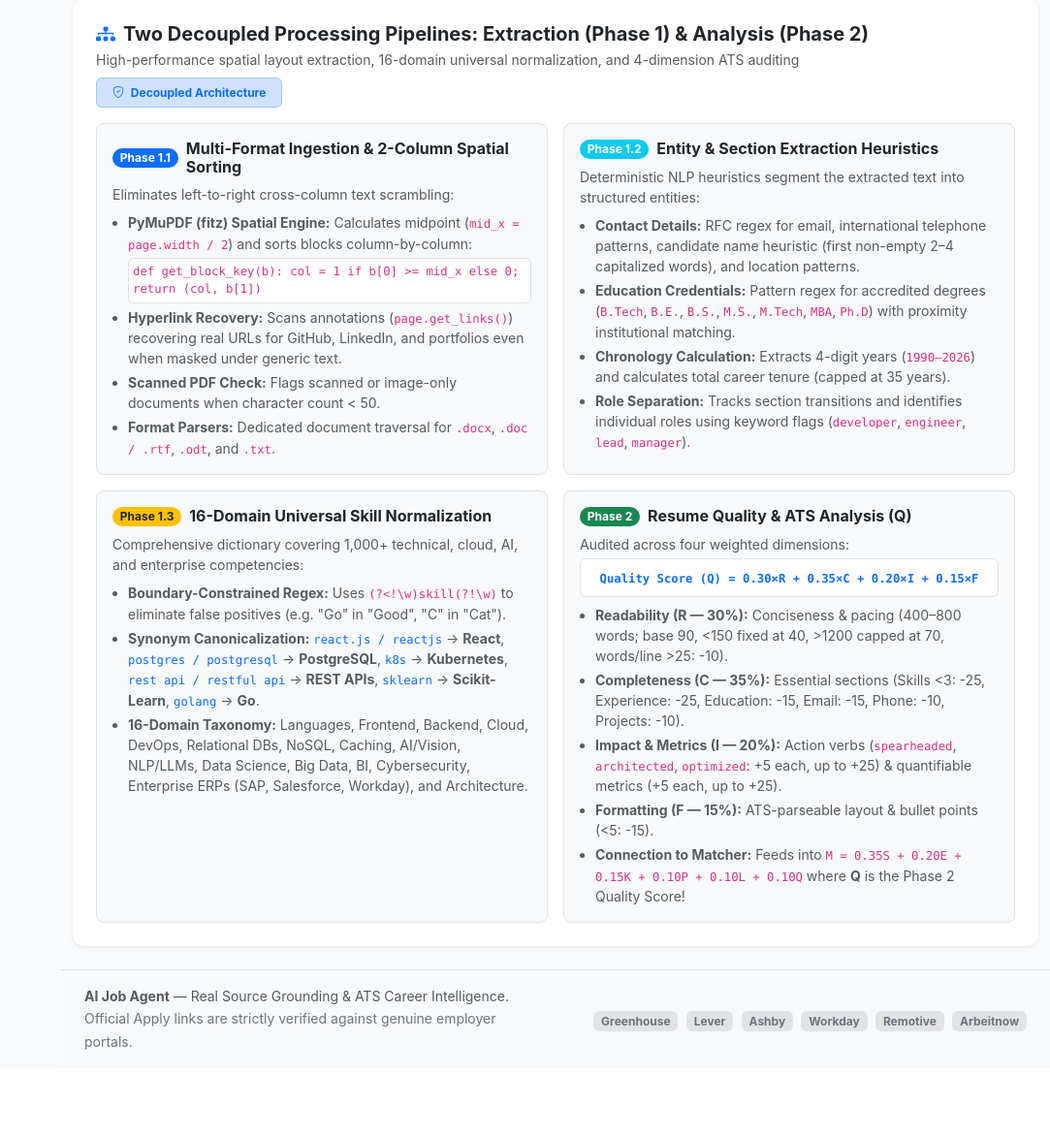
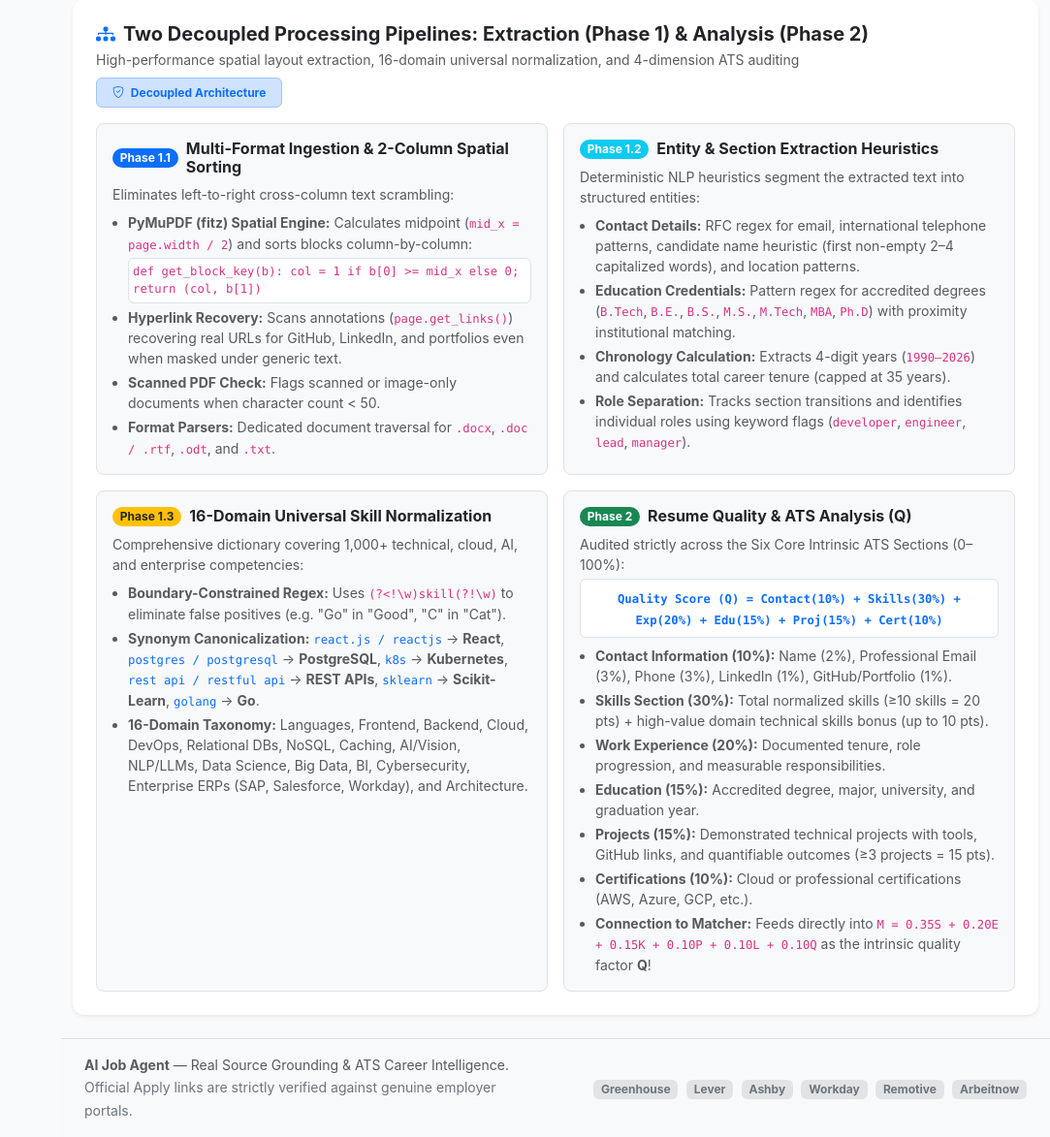
Before and after one commit to Vishnu-Sai-bit/MockAI-Career-Agent, a Flask app: page /ats in a window 1280 px wide. Shown: the part 1096-2269 px from the top of the page at 97% size, without its empty margins (197-1280 px from the left). Before the commit the page ends 2179 px from the top, so only its background shows below. Run offline with Flask 3, Linux system fonts and the light colour scheme; a user stored in the database is signed in; tables that the repository leaves empty hold one stand-in row (values such as "Sample post").

Commit message:
Align overall Intrinsic ATS Score with exact sum of 6 core sections and eliminate duplicate formula data

```diff
--- a/services/resume_analyzer.py
+++ b/services/resume_analyzer.py
@@ -71,8 +71,11 @@ class ResumeAnalyzer:
             contact_score + skills_score + exp_score + edu_score + proj_score + cert_score,
             1
         )
+        section_quality = max(0.0, min(100.0, section_quality))
 
-        overall_quality = quality_score_q
+        # Overall Intrinsic ATS Quality Score is strictly the exact sum of the 6 core machine-readable sections:
+        # Contact (10%) + Skills (30%) + Experience (20%) + Education (15%) + Projects (15%) + Certifications (10%) = 100%
+        overall_quality = section_quality
         if not raw_text_clean and not data:
             overall_quality = 20.0
 
--- a/templates/ats_report.html
+++ b/templates/ats_report.html
@@ -427,16 +427,18 @@
                         <span class="badge bg-success rounded-pill">Phase 2</span>
                         <h6 class="fw-bold mb-0 text-dark">Resume Quality & ATS Analysis (Q)</h6>
                     </div>
-                    <p class="small text-muted mb-1">Audited across four weighted dimensions:</p>
+                    <p class="small text-muted mb-1">Audited strictly across the Six Core Intrinsic ATS Sections (0–100%):</p>
                     <div class="p-2 mb-2 bg-white border rounded small text-center">
-                        <code class="text-primary fw-bold">Quality Score (Q) = 0.30×R + 0.35×C + 0.20×I + 0.15×F</code>
+                        <code class="text-primary fw-bold">Quality Score (Q) = Contact(10%) + Skills(30%) + Exp(20%) + Edu(15%) + Proj(15%) + Cert(10%)</code>
                     </div>
                     <ul class="small text-muted mb-0 ps-3">
-                        <li class="mb-1"><strong>Readability (R — 30%):</strong> Conciseness & pacing (400–800 words; base 90, &lt;150 fixed at 40, &gt;1200 capped at 70, words/line &gt;25: -10).</li>
-                        <li class="mb-1"><strong>Completeness (C — 35%):</strong> Essential sections (Skills &lt;3: -25, Experience: -25, Education: -15, Email: -15, Phone: -10, Projects: -10).</li>
-                        <li class="mb-1"><strong>Impact & Metrics (I — 20%):</strong> Action verbs (<code>spearheaded</code>, <code>architected</code>, <code>optimized</code>: +5 each, up to +25) & quantifiable metrics (+5 each, up to +25).</li>
-                        <li class="mb-1"><strong>Formatting (F — 15%):</strong> ATS-parseable layout & bullet points (&lt;5: -15).</li>
-                        <li><strong>Connection to Matcher:</strong> Feeds into <code>M = 0.35S + 0.20E + 0.15K + 0.10P + 0.10L + 0.10Q</code> where <strong>Q</strong> is the Phase 2 Quality Score!</li>
+                        <li class="mb-1"><strong>Contact Information (10%):</strong> Name (2%), Professional Email (3%), Phone (3%), LinkedIn (1%), GitHub/Portfolio (1%).</li>
+                        <li class="mb-1"><strong>Skills Section (30%):</strong> Total normalized skills (&ge;10 skills = 20 pts) + high-value domain technical skills bonus (up to 10 pts).</li>
+                        <li class="mb-1"><strong>Work Experience (20%):</strong> Documented tenure, role progression, and measurable responsibilities.</li>
+                        <li class="mb-1"><strong>Education (15%):</strong> Accredited degree, major, university, and graduation year.</li>
+                        <li class="mb-1"><strong>Projects (15%):</strong> Demonstrated technical projects with tools, GitHub links, and quantifiable outcomes (&ge;3 projects = 15 pts).</li>
+                        <li class="mb-1"><strong>Certifications (10%):</strong> Cloud or professional certifications (AWS, Azure, GCP, etc.).</li>
+                        <li><strong>Connection to Matcher:</strong> Feeds directly into <code>M = 0.35S + 0.20E + 0.15K + 0.10P + 0.10L + 0.10Q</code> as the intrinsic quality factor <strong>Q</strong>!</li>
                     </ul>
                 </div>
             </div>
```
